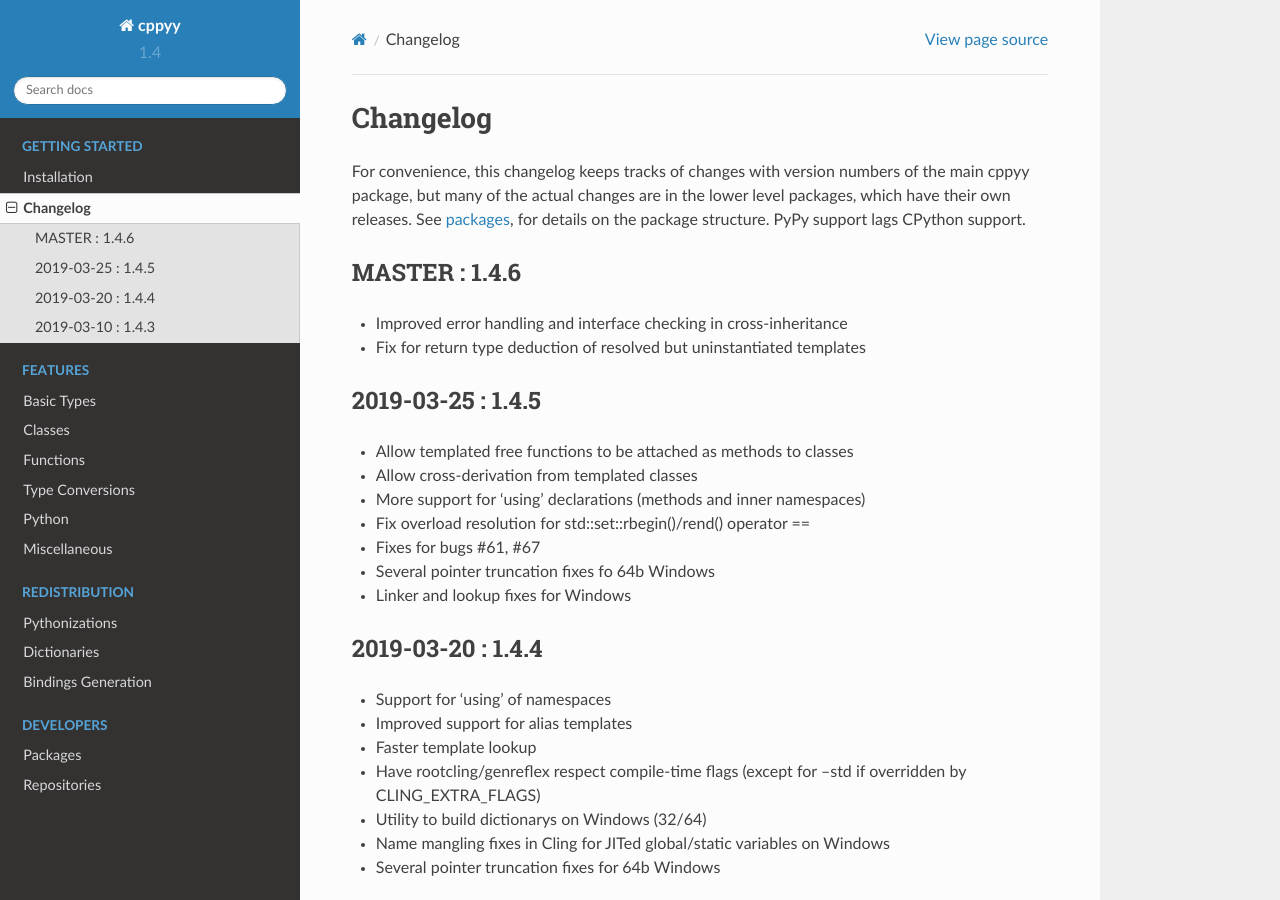
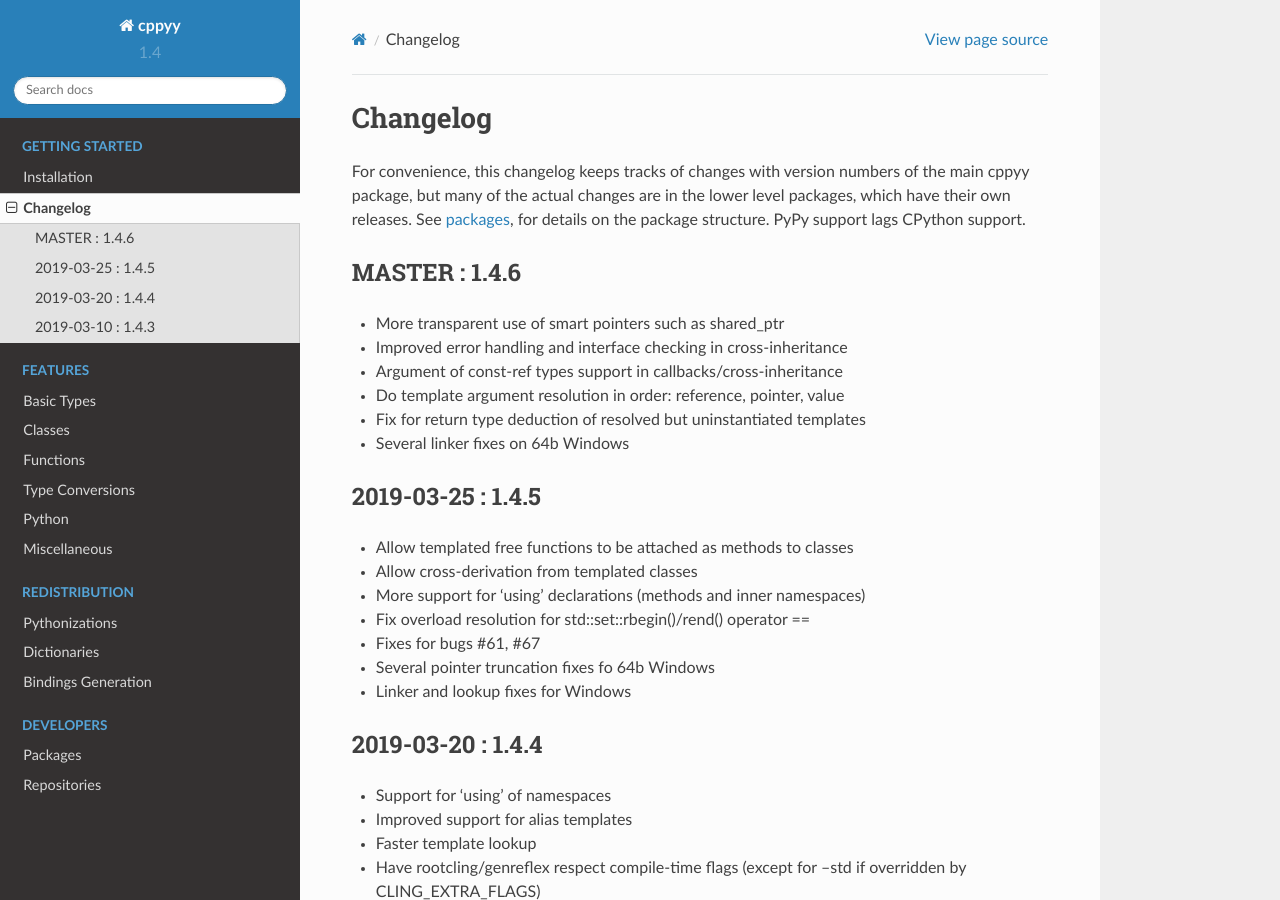
Before and after one commit to wlav/cppyy, a Sphinx documentation site: the page built from doc/source/changelog.rst, in a window 1280 px wide and 900 px high. Built offline with Sphinx 7.4.7 and the Read the Docs theme 2.0.0, drawn with Linux system fonts in a browser that asks for light colours.

Commit message:
up version; update changelog

```diff
--- a/doc/source/changelog.rst
+++ b/doc/source/changelog.rst
@@ -13,8 +13,12 @@
 MASTER : 1.4.6
 --------------
 
+* More transparent use of smart pointers such as shared_ptr
 * Improved error handling and interface checking in cross-inheritance
+* Argument of const-ref types support in callbacks/cross-inheritance
+* Do template argument resolution in order: reference, pointer, value
 * Fix for return type deduction of resolved but uninstantiated templates
+* Several linker fixes on 64b Windows
 
 
 2019-03-25 : 1.4.5
--- a/python/cppyy/_version.py
+++ b/python/cppyy/_version.py
@@ -1 +1 @@
-__version__ = '1.4.5'
+__version__ = '1.4.6'
```
